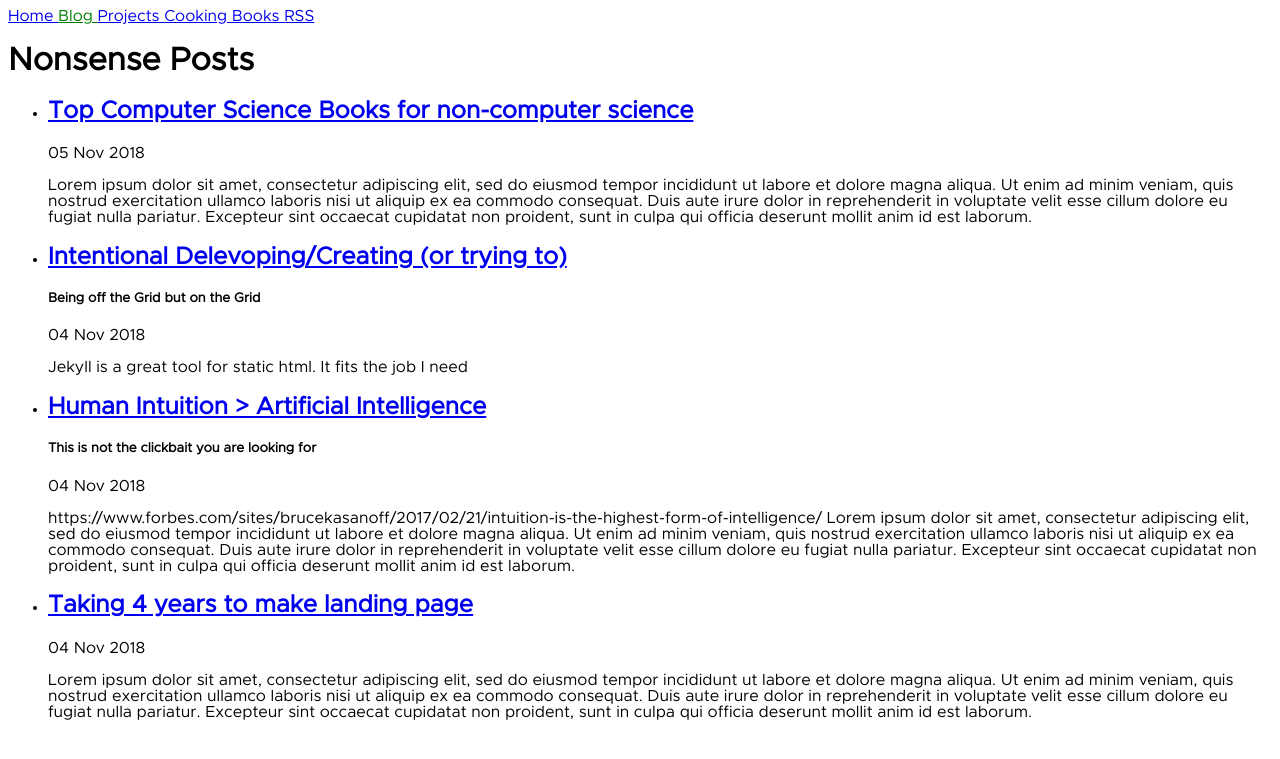
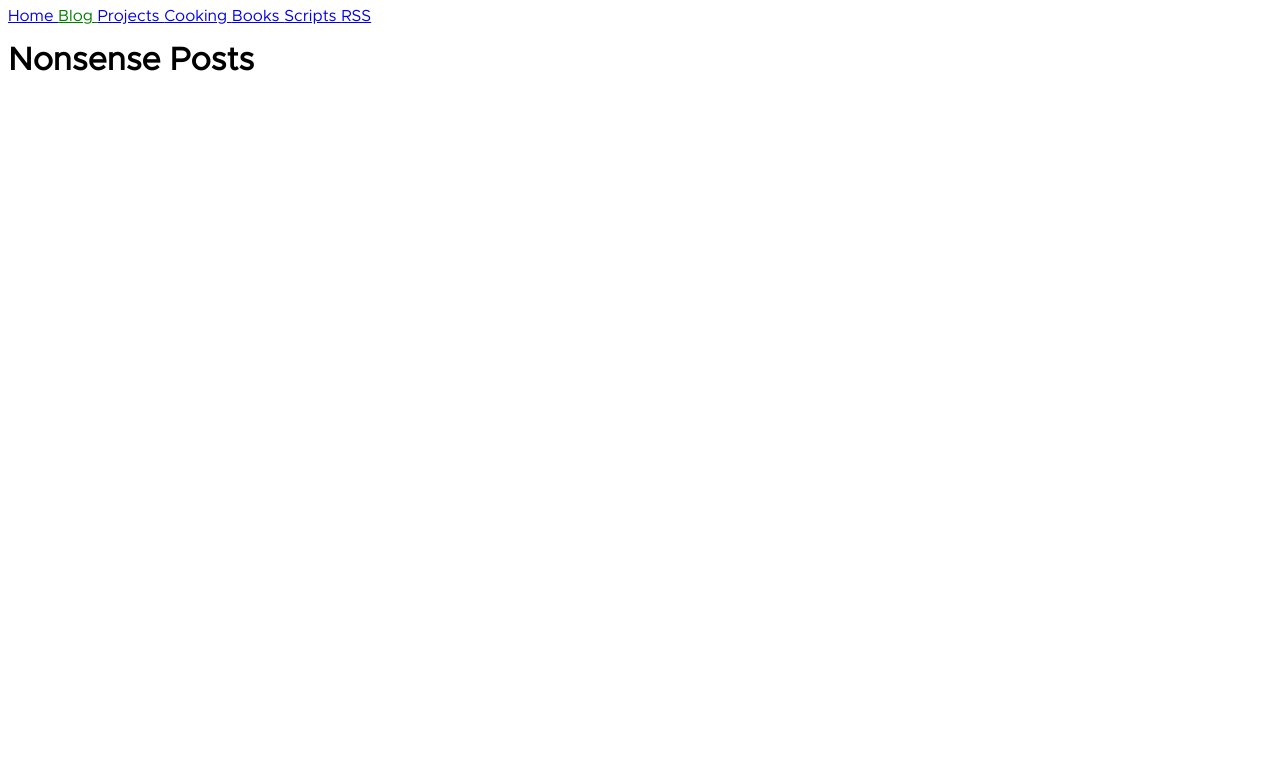
Before and after one commit to gomesac/gomesac.github.io, a Jekyll site: the page built from blog.html, in a window 1280 px wide. Shown: the top 759 px of the page. Built offline with Jekyll 4.4.1, drawn with Linux system fonts in a browser that asks for light colours.

Commit message:
Remove unnessary post files

```diff
--- a/_data/navigation.yml
+++ b/_data/navigation.yml
@@ -8,3 +8,5 @@
   link: /cooking.html
 - name: Books
   link: /books.html
+- name: Scripts
+  link: /scripts.html
--- a/_posts/2018-11-4-cocoon.md
+++ /dev/null
@@ -1,10 +0,0 @@
----
-project: Cocoon
-title: Taking 4 years to make landing page
----
-
-Lorem ipsum dolor sit amet, consectetur adipiscing elit, sed do eiusmod tempor incididunt ut labore et dolore magna aliqua. Ut enim ad minim veniam, quis nostrud exercitation ullamco laboris nisi ut aliquip ex ea commodo consequat. Duis aute irure dolor in reprehenderit in voluptate velit esse cillum dolore eu fugiat nulla pariatur. Excepteur sint occaecat cupidatat non proident, sunt in culpa qui officia deserunt mollit anim id est laborum.
-
-Lorem ipsum dolor sit amet, consectetur adipiscing elit, sed do eiusmod tempor incididunt ut labore et dolore magna aliqua. Ut enim ad minim veniam, quis nostrud exercitation ullamco laboris nisi ut aliquip ex ea commodo consequat. Duis aute irure dolor in reprehenderit in voluptate velit esse cillum dolore eu fugiat nulla pariatur. Excepteur sint occaecat cupidatat non proident, sunt in culpa qui officia deserunt mollit anim id est laborum.
-
-Lorem ipsum dolor sit amet, consectetur adipiscing elit, sed do eiusmod tempor incididunt ut labore et dolore magna aliqua. Ut enim ad minim veniam, quis nostrud exercitation ullamco laboris nisi ut aliquip ex ea commodo consequat. Duis aute irure dolor in reprehenderit in voluptate velit esse cillum dolore eu fugiat nulla pariatur. Excepteur sint occaecat cupidatat non proident, sunt in culpa qui officia deserunt mollit anim id est laborum.
--- a/_posts/2018-11-4-gatekeeper.md
+++ /dev/null
@@ -1,12 +0,0 @@
----
-project: GateKeeper
-title: Human Intuition > Artificial Intelligence
-subtitle: This is not the clickbait you are looking for
----
-
-https://www.forbes.com/sites/brucekasanoff/2017/02/21/intuition-is-the-highest-form-of-intelligence/
-Lorem ipsum dolor sit amet, consectetur adipiscing elit, sed do eiusmod tempor incididunt ut labore et dolore magna aliqua. Ut enim ad minim veniam, quis nostrud exercitation ullamco laboris nisi ut aliquip ex ea commodo consequat. Duis aute irure dolor in reprehenderit in voluptate velit esse cillum dolore eu fugiat nulla pariatur. Excepteur sint occaecat cupidatat non proident, sunt in culpa qui officia deserunt mollit anim id est laborum.
-
-Lorem ipsum dolor sit amet, consectetur adipiscing elit, sed do eiusmod tempor incididunt ut labore et dolore magna aliqua. Ut enim ad minim veniam, quis nostrud exercitation ullamco laboris nisi ut aliquip ex ea commodo consequat. Duis aute irure dolor in reprehenderit in voluptate velit esse cillum dolore eu fugiat nulla pariatur. Excepteur sint occaecat cupidatat non proident, sunt in culpa qui officia deserunt mollit anim id est laborum.
-
-Lorem ipsum dolor sit amet, consectetur adipiscing elit, sed do eiusmod tempor incididunt ut labore et dolore magna aliqua. Ut enim ad minim veniam, quis nostrud exercitation ullamco laboris nisi ut aliquip ex ea commodo consequat. Duis aute irure dolor in reprehenderit in voluptate velit esse cillum dolore eu fugiat nulla pariatur. Excepteur sint occaecat cupidatat non proident, sunt in culpa qui officia deserunt mollit anim id est laborum.
--- a/_posts/2018-11-4-random.md
+++ /dev/null
@@ -1,18 +0,0 @@
----
-project: Jekyll
-title: Intentional Delevoping/Creating (or trying to)
-subtitle: Being off the Grid but on the Grid
----
-
-Jekyll is a great tool for static html. It fits the job I need
-
-Problem with library matchin
-  - Node Libraries with simple trivial other libraries
-  - lack of customization
-  - lack of domain knowedgle
-
-Why it is important to use other people's work
-
-Future thoughts
-  Own server
-  going back to electrical and robotics
--- a/_posts/2018-11-5-cocoon.md
+++ /dev/null
@@ -1,10 +0,0 @@
----
-project: Cocoon
-title: Top Computer Science Books for non-computer science
----
-
-Lorem ipsum dolor sit amet, consectetur adipiscing elit, sed do eiusmod tempor incididunt ut labore et dolore magna aliqua. Ut enim ad minim veniam, quis nostrud exercitation ullamco laboris nisi ut aliquip ex ea commodo consequat. Duis aute irure dolor in reprehenderit in voluptate velit esse cillum dolore eu fugiat nulla pariatur. Excepteur sint occaecat cupidatat non proident, sunt in culpa qui officia deserunt mollit anim id est laborum.
-
-Lorem ipsum dolor sit amet, consectetur adipiscing elit, sed do eiusmod tempor incididunt ut labore et dolore magna aliqua. Ut enim ad minim veniam, quis nostrud exercitation ullamco laboris nisi ut aliquip ex ea commodo consequat. Duis aute irure dolor in reprehenderit in voluptate velit esse cillum dolore eu fugiat nulla pariatur. Excepteur sint occaecat cupidatat non proident, sunt in culpa qui officia deserunt mollit anim id est laborum.
-
-Lorem ipsum dolor sit amet, consectetur adipiscing elit, sed do eiusmod tempor incididunt ut labore et dolore magna aliqua. Ut enim ad minim veniam, quis nostrud exercitation ullamco laboris nisi ut aliquip ex ea commodo consequat. Duis aute irure dolor in reprehenderit in voluptate velit esse cillum dolore eu fugiat nulla pariatur. Excepteur sint occaecat cupidatat non proident, sunt in culpa qui officia deserunt mollit anim id est laborum.
```
Also changed, not shown: _projects/smarthome.md (renamed from _projects/MagicMirror.md, +1 -1 lines), scripts.html (added, +8 -0 lines), 1 other file.
